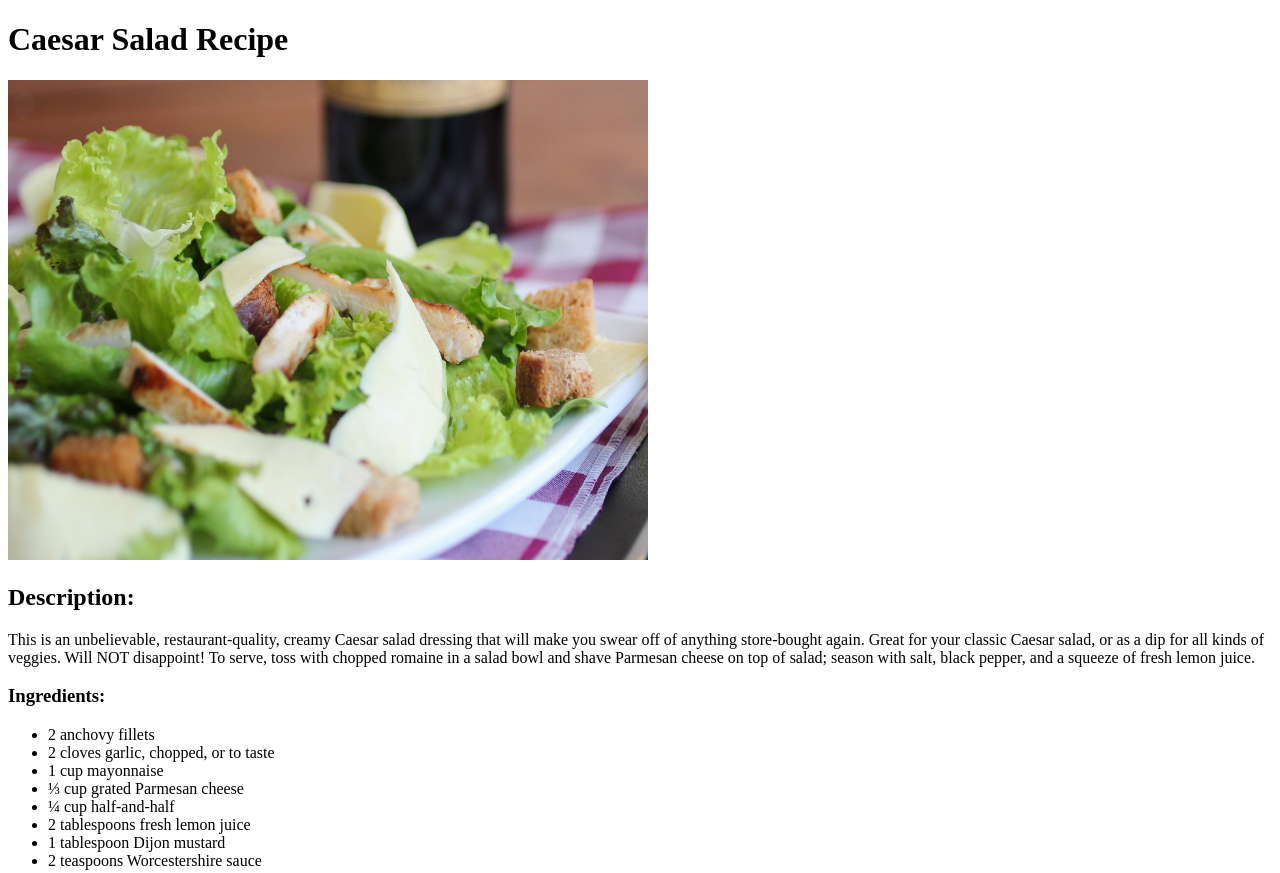
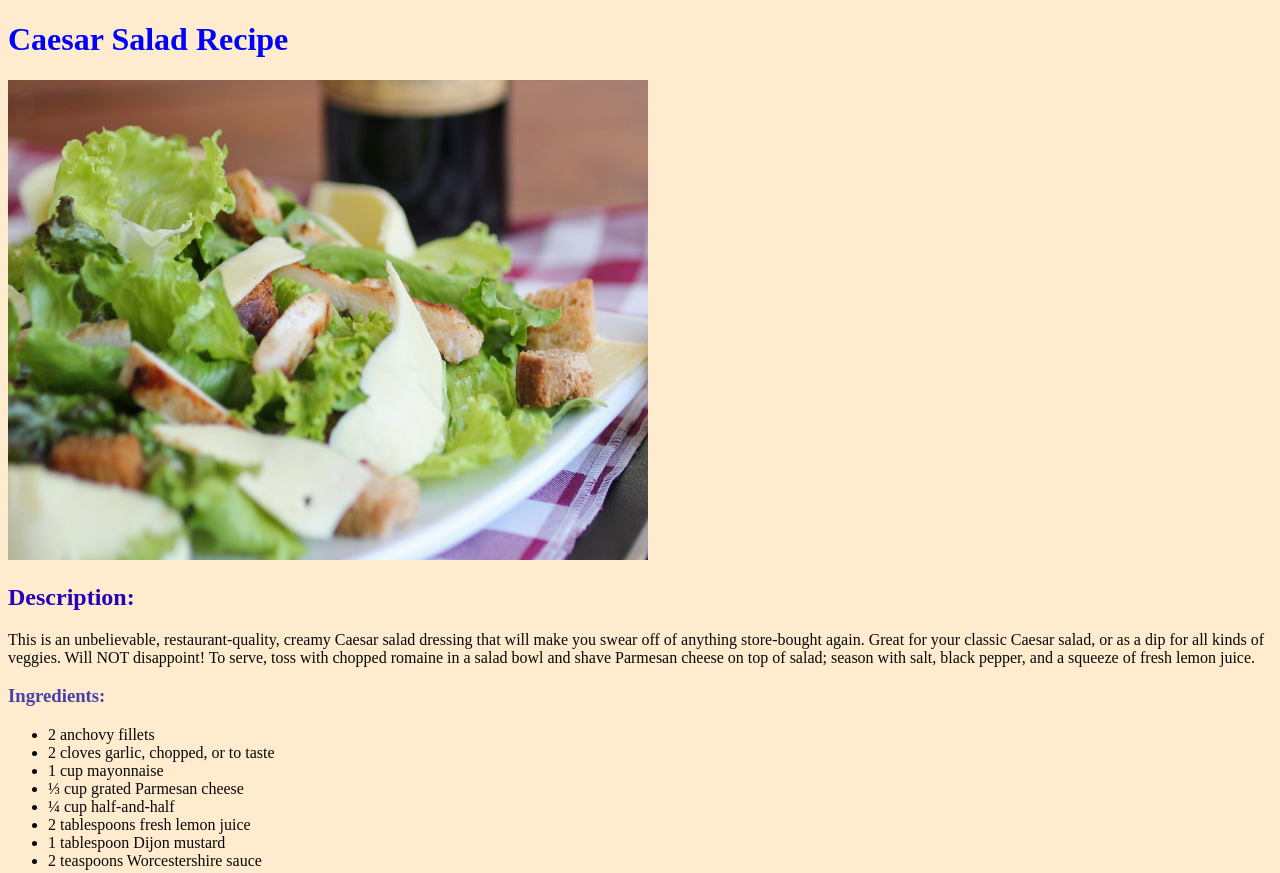
Before and after one commit to Gabe013/odin-recipes-revised, a plain HTML site: page recipes/caesar-salad.html in a window 1280 px wide. Shown: the top 873 px of the page. Drawn offline with Linux system fonts and the light colour scheme.

Commit message:
Set the fonts and colors of the page
- Switch over to Serif fonts/family
- Set up classes for respective elements
- Link the stylesheet to all pages

```diff
--- a/recipes/caesar-salad.html
+++ b/recipes/caesar-salad.html
@@ -3,10 +3,11 @@
   <head>
     <meta charset="UTF-8">
     <meta name="viewport" content="width=device-width, initial-scale=1.0">
+    <link rel="stylesheet" href="../styles.css">
     <title>Caesar Salad Recipe</title>
   </head>
-  <body>
-    <h1>Caesar Salad Recipe</h1>
+  <body class="recipe-body">
+    <h1 id="recipe-name">Caesar Salad Recipe</h1>
     <img src="../images/caesar-salad.jpg" alt="A caesar salad on a dish on a plaid napkin with a blurred beverage in the background" height="480px" width="640px">
     <h2>Description:</h2>
     <p>This is an unbelievable, restaurant-quality, creamy Caesar salad dressing that will make you swear off of anything store-bought again. Great for your classic Caesar salad, or as a dip for all kinds of veggies. Will NOT disappoint! To serve, toss with chopped romaine in a salad bowl and shave Parmesan cheese on top of salad; season with salt, black pepper, and a squeeze of fresh lemon juice.</p>
--- a/styles.css
+++ b/styles.css
@@ -1,13 +1,21 @@
 body {
     background-color: blanchedalmond;
-    font-family: 'Trebuchet MS', 'Lucida Sans Unicode', 'Lucida Grande', 'Lucida Sans', Arial, sans-serif;
-    color: #3c317e;
+    font-family: serif;
+    color: #0011ff;
 }
 
 .recipe-body {
-    color: #000000;
+    color: #080808;
 }
 
-.recipe-name {
+.recipe-body h1 {
     color: #0000ff;
 }
+
+.recipe-body h2 {
+    color: #2403b8;
+}
+
+.recipe-body h3 {
+    color: #05029ebb;
+}
```
Also changed, not shown: recipes/protein-pancakes.html (+2 -1 lines), recipes/protein-shake.html (+2 -2 lines).
